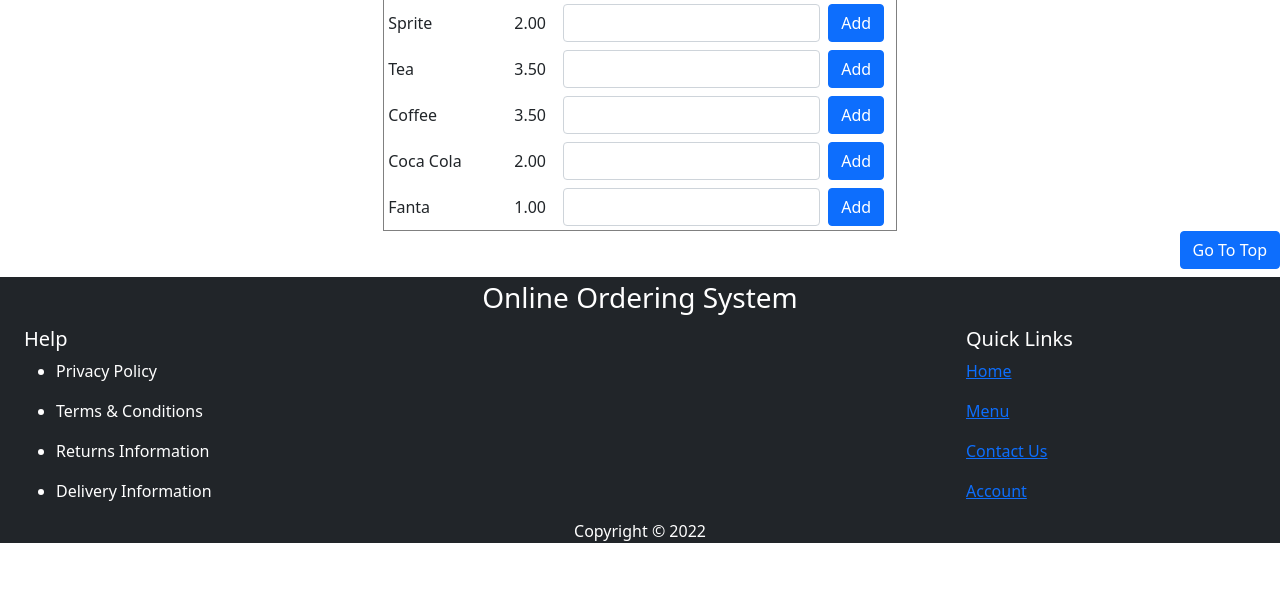
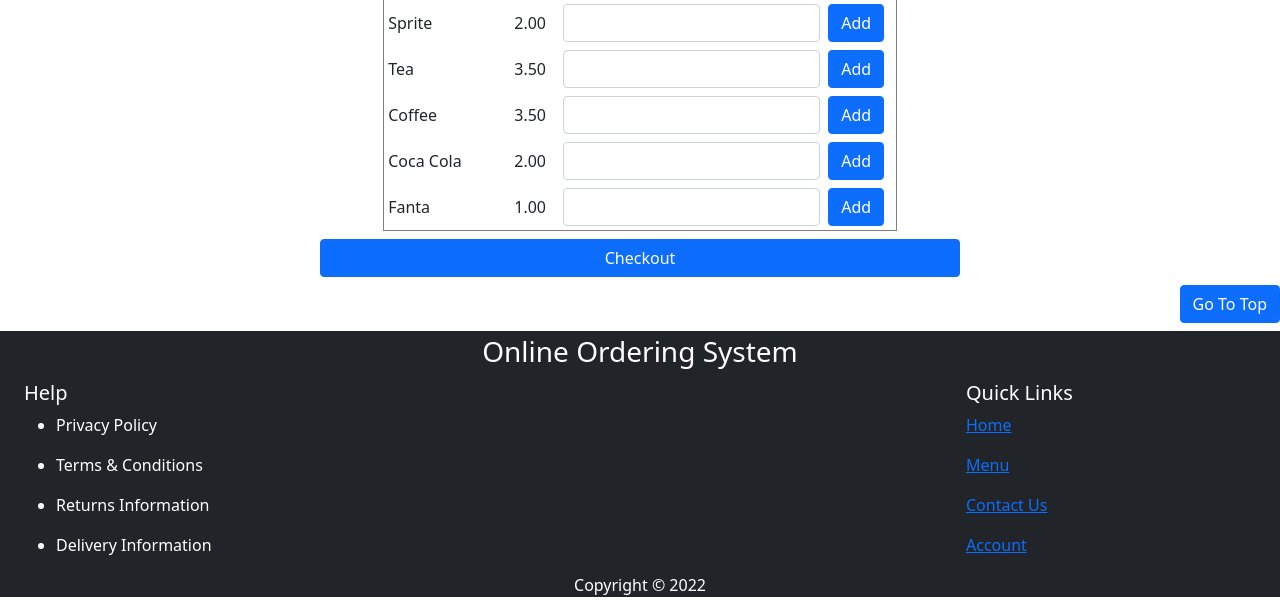
Before and after one commit to muneeb29/Online-Ordering-System, a CodeIgniter app: page /ordering-system/index.php/Menu in a window 1280 px wide. Shown: the part 1260-1865 px from the top of the page. Before the commit the page ends 1803 px from the top, so only its background shows below. Run offline with CodeIgniter, Linux system fonts and the light colour scheme; data comes from the database, SQL or seed files in the repository.

Commit message:
Added Checkout Button To Menu

```diff
--- a/application/views/menu.php
+++ b/application/views/menu.php
@@ -1,3 +1,4 @@
+<div>
 <div class="text-center">
 <table class="mx-auto" cellpadding="4" cellspacing="2" border="1" id="table">
     <thead>
@@ -108,6 +109,15 @@
            <?php } ?>
            <?php endif;?>
      </tbody>
-
 </table>
 </div>
+
+<div class="d-grid col-6 mx-auto mb-2 my-2">
+<a
+				href="<?php echo base_url(); ?>index.php/checkout"
+				role="button"
+				class="btn btn-primary btn-large"
+				>Checkout</a
+			>
+</div>
+</div>
```
